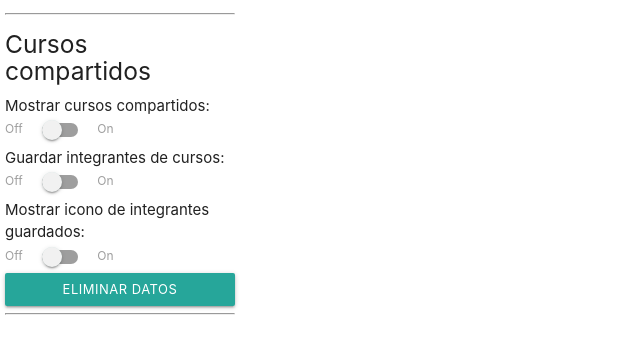
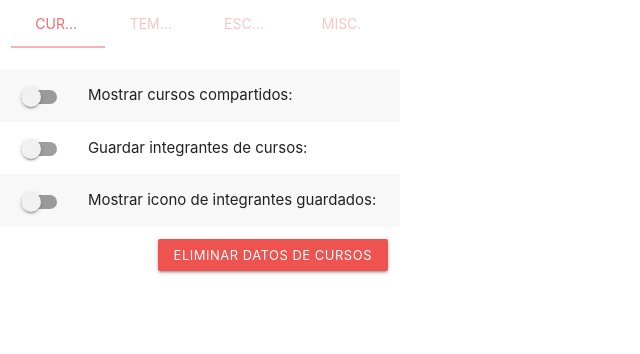
Before and after one commit to Nyveon/tU-Cursos, a browser extension: page html/menu.html in a window 1280 px wide. Shown: the whole page, without its empty margins (0-640 px from the left). Drawn offline with Linux system fonts and the light colour scheme.

Commit message:
More menu skeleton

```diff
--- a/css/menu.css
+++ b/css/menu.css
@@ -1,9 +1,19 @@
 body {
-    width: 240px;
-    padding: 5px;
+    width: 400px;
+    padding-bottom: 4px;
 }
 
 .tusetting {
-    margin-top: 5px;
-    margin-bottom: 7px;
+    margin-right: 15px;
+    margin-left: 15px;
 }
+
+.tusection-title {
+    text-align: center;
+    margin-top: 7px;
+}
+
+.tucbutton {
+    margin-top: 12px;
+    margin-right: 12px;
+}
--- a/html/menu.html
+++ b/html/menu.html
@@ -10,52 +10,84 @@
 <body>
 
 
+    <div class="row">
+        <div class="col s12">
+            <ul class="tabs" id="tucursos-tabs">
+                <li class="tab col s3"><a class = "active" href="#test1">Cursos</a></li>
+                <li class="tab col s3 disabled"><a href="#test2">Temas</a></li>
+                <li class="tab col s3 disabled"><a href="#test3">Esconder</a></li>
+                <li class="tab col s3 disabled"><a href="#test4">Misc.</a></li>
+            </ul>
+        </div>
+        <div id="test1" class="col s12"></div>
+        <div id="test2" class="col s12">Test 2</div>
+        <div id="test3" class="col s12">Test 3</div>
+        <div id="test4" class="col s12">Test 4</div>
+    </div>
 
-    <hr>
-    <h5> Cursos compartidos </h5>
 
-    <div class = "tusetting">
-        Mostrar cursos compartidos:
-        <div class = "switch">
+
+
+    <table class="striped">
+        <tbody>
+        <tr>
+            <td>
+                <div class="switch">
                     <label>
-                Off
                         <input type="checkbox" id="tucursos-cc-1">
                         <span class="lever"></span>
-                On
                     </label>
                 </div>
+            </td>
+            <td>
+                <div>
+                    Mostrar cursos compartidos:
                 </div>
+            </td>
+        </tr>
 
-    <div class = "tusetting">
-        Guardar integrantes de cursos:
-        <div class = "switch">
+        <tr>
+            <td>
+                <div class="switch">
                     <label>
-                Off
                         <input type="checkbox" id="tucursos-cc-2">
                         <span class="lever"></span>
-                On
                     </label>
                 </div>
+            </td>
+            <td>
+                <div>
+                    Guardar integrantes de cursos:
                 </div>
+            </td>
+        </tr>
 
-    <div class = "tusetting">
-        Mostrar icono de integrantes guardados:
-        <div class = "switch">
+        <tr>
+            <td>
+                <div class="switch">
                     <label>
-                Off
                         <input type="checkbox" id="tucursos-cc-3">
                         <span class="lever"></span>
-                On
                     </label>
                 </div>
+            </td>
+            <td>
+                <div>
+                    Mostrar icono de integrantes guardados:
                 </div>
+            </td>
+        </tr>
 
-    <div class = "tusetting">
-        <a class="waves-effect waves-light btn-small" id="tucursos-cc-r">Eliminar datos guardados sobre integrantes/cursos</a>
+        </tbody>
+    </table>
+
+
+
+    <div class = "right-align tucbutton">
+        <a class="waves-effect waves-light btn-small red lighten-1" id="tucursos-cc-r">Eliminar datos de cursos</a>
         <script src = "../js/menu.js"></script>
     </div>
 
-    <hr>
 
     <script type="text/javascript" src="../js/materialize.min.js"></script>
 </body>
--- a/js/integrantes-viewer.js
+++ b/js/integrantes-viewer.js
@@ -2,10 +2,6 @@
 //todo: fix tooltip bounding box
 //todo: fix where number superscript is placed
 
-// Getting storage used
-chrome.storage.local.getBytesInUse(null, function(data) {
-    console.log(Math.round(data/1024) + "kb");
-});
 
 chrome.storage.local.get("users", function (data) {
     const users = data["users"] ?? {};
--- a/js/menu.js
+++ b/js/menu.js
@@ -1,4 +1,7 @@
 document.addEventListener('DOMContentLoaded', function () {
+
+    // Initializing tabs
+    const settingsTabs = M.Tabs.init(document.getElementById("tucursos-tabs"));
 
     const switchCC1 = document.getElementById("tucursos-cc-1");
     switchCC1.addEventListener('change', function() {
@@ -15,10 +18,23 @@ document.addEventListener('DOMContentLoaded', function () {
         alert(switchCC3.checked);
     }, false);
 
+
     const switchCCR = document.getElementById("tucursos-cc-r");
+    // Getting storage used and adding it above the delete data button
+    chrome.storage.local.getBytesInUse(null, function(data) {
+        const dataStored = document.createElement("span");
+        dataStored.textContent = (Math.round(100 * (data/1024)/1024)/100).toString() + "MB usados.";
+        dataStored.classList.add("right-align");
+        switchCCR.parentElement.appendChild(document.createElement("br"));
+        switchCCR.parentElement.appendChild(dataStored);
+    });
+
     switchCCR.addEventListener('click', function() {
         alert("data reset");
         //chrome.storage.local.clear();
     }, false);
 
+
+
+
 }, false)
```
Also changed, not shown: manifest.json. Lines whose indentation alone changed are shown as unchanged.
